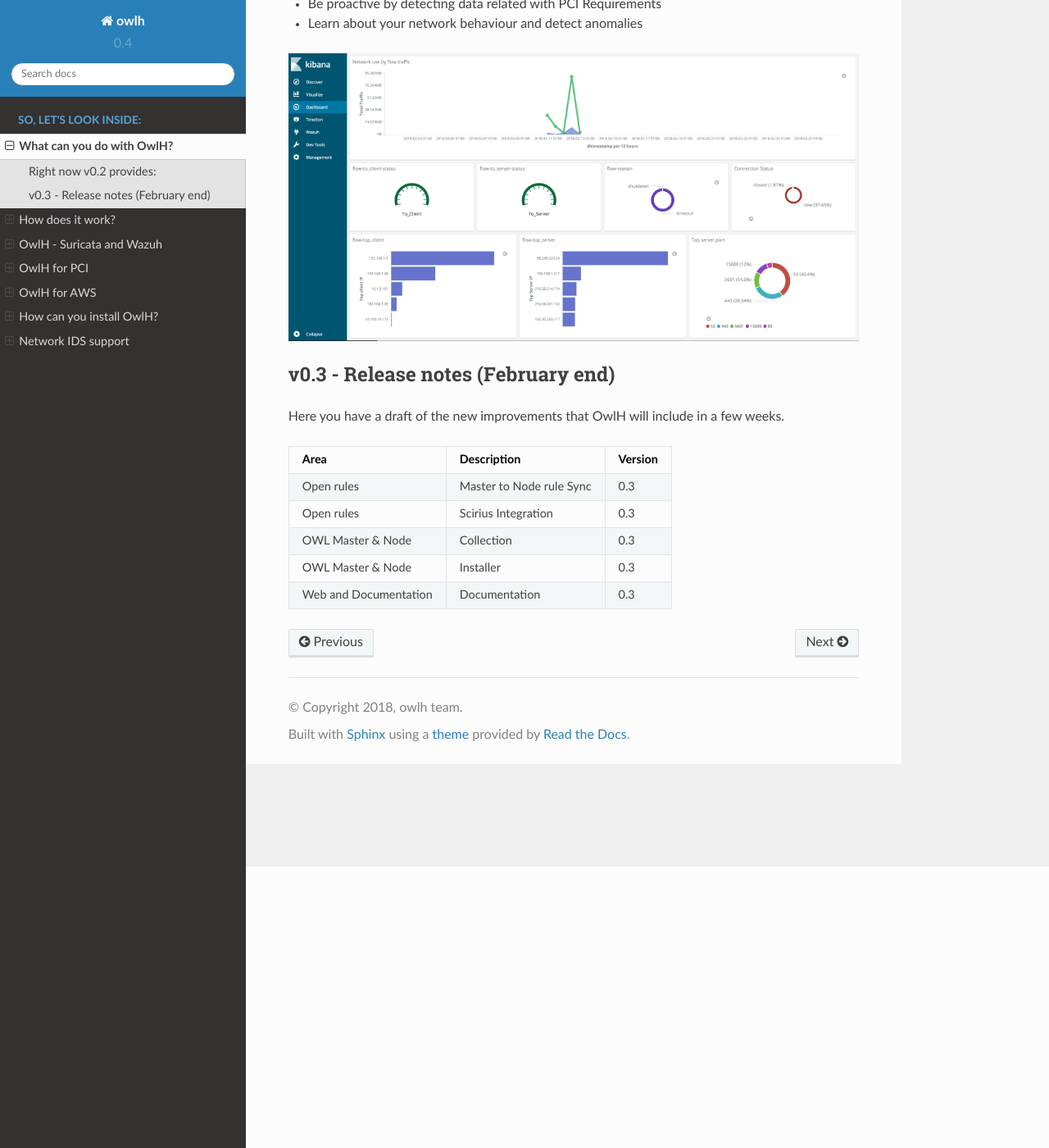
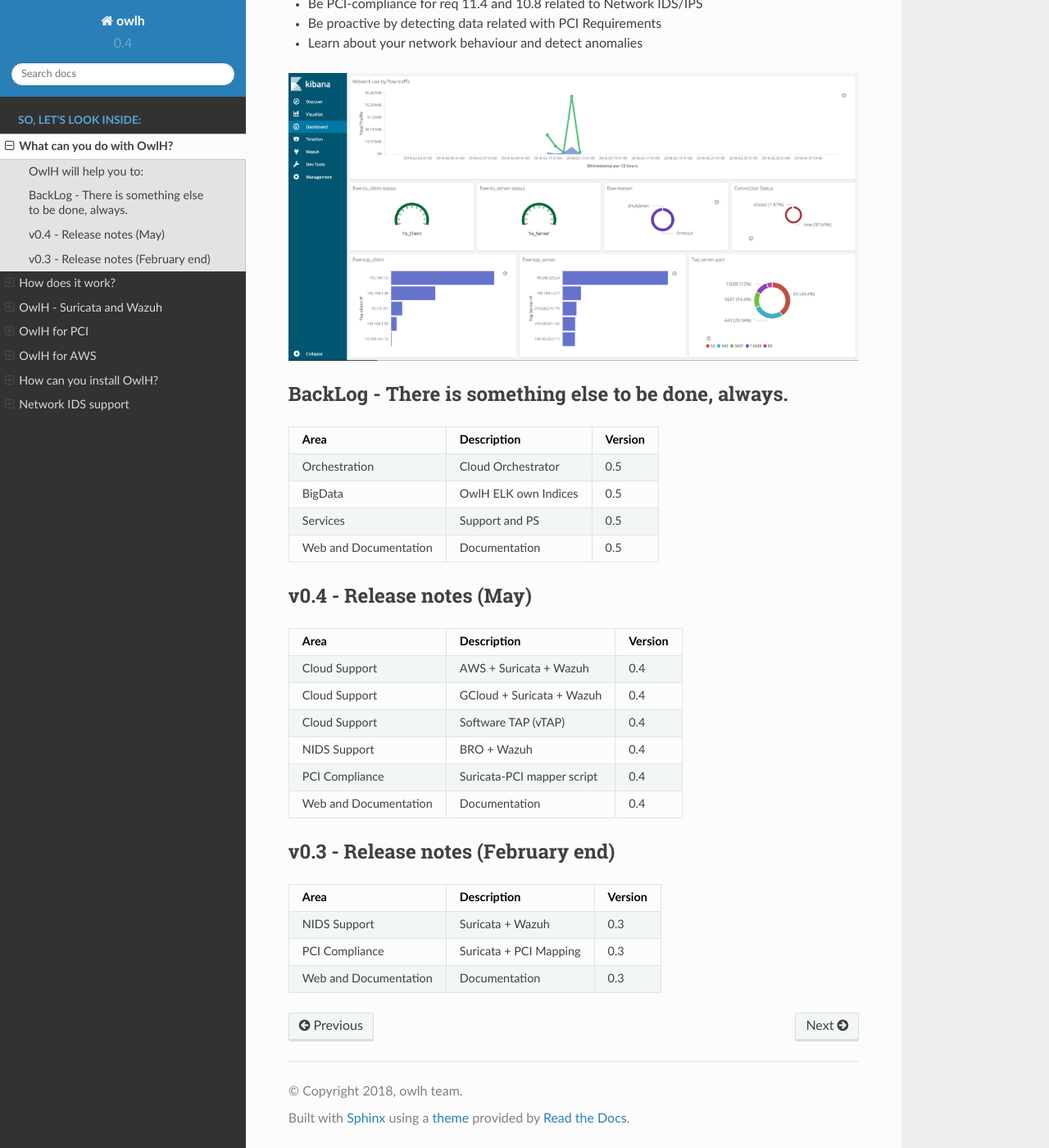
Before and after one commit to austinsonger/documentation, a Sphinx documentation site: the page built from source/main/OwlHWhat.rst, in a window 1280 px wide and 1400 px high, scrolled down 343 px. Shown: the whole window at 82% size. Built offline with Sphinx 7.4.7 and the Read the Docs theme 2.0.0, drawn with Linux system fonts in a browser that asks for light colours; some of the changed text lies outside the part shown.

Commit message:
-- v0.4  --

```diff
--- a/source/main/OwlHWhat.rst
+++ b/source/main/OwlHWhat.rst
@@ -1,13 +1,14 @@
 What can you do with OwlH?
 ==========================
 
-Right now v0.2 provides:
-------------------------
+OwlH will help you to:
+----------------------
 
 .. _Wazuh: http://wazuh.com/
 
 * Compliance Mapping Dashboards
 * Network IDS Dashboards like Alerts, DNS, Flow, Http, fileinfo
+* Integrate Network IDS Suricata and Bro solutions
 * Integration with `Wazuh`_
 * Visualize Network IDS output in a central console.
 * Be PCI-compliance for req 11.4 and 10.8 related to Network IDS/IPS
@@ -16,18 +17,40 @@ Right now v0.2 provides:
 
 .. image:: /img/flow.png
 
+BackLog - There is something else to be done, always.
+------------------------------------------------------
+
+=======================  ========================== =======
+Area                     Description                Version
+=======================  ========================== =======
+Orchestration            Cloud Orchestrator         0.5
+BigData                  OwlH ELK own Indices       0.5
+Services                 Support and PS             0.5
+Web and Documentation    Documentation              0.5
+=======================  ========================== =======
+
+
+v0.4 - Release notes (May)
+--------------------------
+
+=======================  ========================== =======
+Area                     Description                Version
+=======================  ========================== =======
+Cloud Support            AWS + Suricata + Wazuh     0.4
+Cloud Support            GCloud + Suricata + Wazuh  0.4
+Cloud Support            Software TAP (vTAP)        0.4
+NIDS Support             BRO + Wazuh                0.4
+PCI Compliance           Suricata-PCI mapper script 0.4
+Web and Documentation    Documentation              0.4
+=======================  ========================== =======
 
 v0.3 - Release notes (February end)
 -----------------------------------
 
-Here you have a draft of the new improvements that OwlH will include in a few weeks.
-
-======================  ========================= =======
-Area                    Description               Version
-======================  ========================= =======
-Open rules              Master to Node rule Sync  0.3
-Open rules              Scirius Integration       0.3
-OWL Master & Node       Collection                0.3
-OWL Master & Node       Installer                 0.3
-Web and Documentation   Documentation             0.3
-======================  ========================= =======
+=======================  ========================= =======
+Area                     Description               Version
+=======================  ========================= =======
+NIDS Support             Suricata + Wazuh          0.3
+PCI Compliance           Suricata + PCI Mapping    0.3
+Web and Documentation    Documentation             0.3
+=======================  ========================= =======
```
Also changed, not shown: 8 other files.
